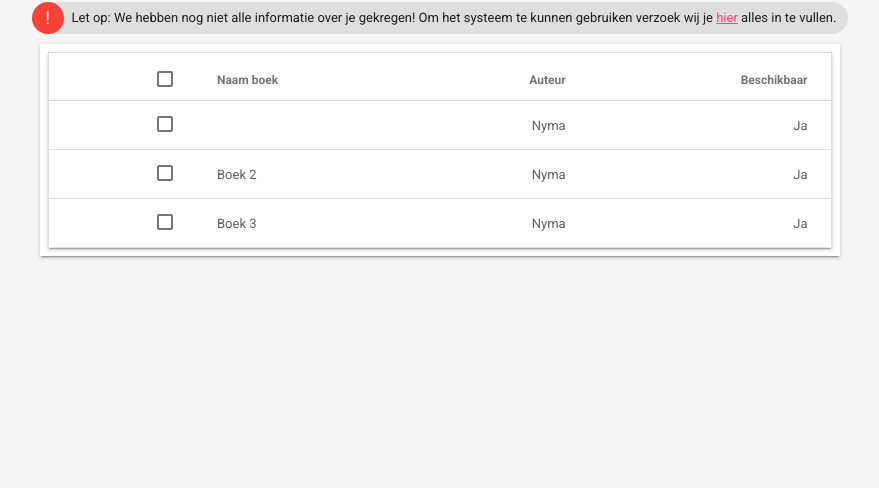
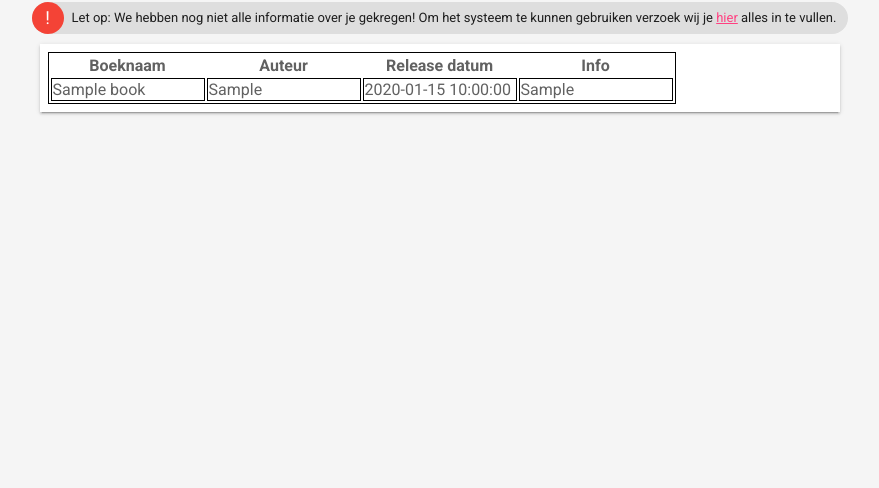
Before and after one commit to MustacheNL/BookOnShelf, a PHP site: page /booklist.php in a window 1280 px wide. Shown: the part 256-744 px from the top of the page, without its empty margins (200-1079 px from the left). Run offline with PHP 8.4, Linux system fonts and the light colour scheme; a user stored in the database is signed in; data comes from the database, SQL or seed files in the repository; tables that the repository leaves empty or names only in its code hold one stand-in row (values such as "Sample post"); data that the repository does not hold is empty.

Commit message:
Made the booklist working!

```diff
--- a/booklist.php
+++ b/booklist.php
@@ -1,6 +1,9 @@
 <?php
 require_once("classes/session.class.php");
 require_once('classes/user.class.php');
+$servername = "145.129.251.239";
+$username = "jurgen";
+$password = "1231234";
 $auth_user = new USER();
 $user_id = $_SESSION['user_session'];
 $stmt = $auth_user->runQuery("SELECT * FROM users WHERE user_id=:user_id");
@@ -17,9 +20,6 @@ if (isset($_POST['login'])) {
 } else {
     //No button pressed
 }
-
-
-
 ?>
 <html lang="en">
 <body class="mdl-demo mdl-color--grey-100 mdl-color-text--grey-700 mdl-base">
@@ -51,36 +51,51 @@ if (isset($_POST['login'])) {
         <main class="mdl-layout__content mdl-color--grey-100" style="display: block;">
             <div class="demo-charts mdl-color--white mdl-shadow--2dp mdl-cell mdl-cell--12-col mdl-grid">
                 <table class="mdl-data-table mdl-js-data-table mdl-data-table--selectable mdl-shadow--2dp" style="width: 100%">
+                <div id="boeken">
+                    <?php
+                    echo "<table style='border: solid 1px black;margin-bottom: 900px>'";
+                    echo "<tr><th>Boeknaam</th><th>Auteur</th><th>Release datum</th><th>Info</th></tr>";
+                    class TableRows extends RecursiveIteratorIterator
+                    {
+                        function __construct($it)
+                        {
+                            parent::__construct($it, self::LEAVES_ONLY);
+                        }
+                        function current() {
+                            return "<td style='width: 150px; border: 1px solid black;'>" . parent::current(). "</td>";
+                        }
 
-                    <?php
-                    $stmt = $auth_user->runQuery("SELECT name FROM books WHERE name=:bname");
-                    $stmt->execute(array(':bname'=>$bname));
-                    $stmt->fetch(PDO::FETCH_ASSOC);
-                    ?>
-                    <thead>
-                    <tr>
-                        <th class="mdl-data-table__cell--non-numeric">Naam boek</th>
-                        <th>Auteur</th>
-                        <th>Beschikbaar</th>
-                    </tr>
-                    </thead>
-                    <tbody>
-                    <tr>
-                        <td class="mdl-data-table__cell--non-numeric"><?php echo $bname; ?></td>
-                        <td>Nyma</td>
-                        <td>Ja</td>
-                    </tr>
-                    <tr>
-                        <td class="mdl-data-table__cell--non-numeric">Boek 2</td>
-                        <td>Nyma</td>
-                        <td>Ja</td>
-                    </tr>
-                    <tr>
-                        <td class="mdl-data-table__cell--non-numeric">Boek 3</td>
-                        <td>Nyma</td>
-                        <td>Ja</td>
-                    </tr>
-                    </tbody>
+                        function beginChildren() {
+                            echo "<tr>";
+                        }
+
+                        function endChildren() {
+                            echo "</tr>" . "\n";
+                        }
+
+                    }
+                    try {
+                        $conn = new PDO("mysql:host=$servername;dbname=bookonshelf", $username, $password);
+                        // set the PDO error mode to exception
+                        $conn->setAttribute(PDO::ATTR_ERRMODE, PDO::ERRMODE_EXCEPTION);
+                        echo "   ";
+                    }
+                    catch(PDOException $e)
+                    {
+                        echo "Connection failed: " . $e->getMessage();
+                    }
+                    try {
+                        $stmt = $conn->prepare("SELECT name, autor, releasedate, info FROM books");
+                        $stmt->execute();
+                        $result = $stmt->setFetchMode(PDO::FETCH_ASSOC);
+                        foreach(new TableRows(new RecursiveArrayIterator($stmt->fetchAll())) as $k=>$v) {
+                            echo $v ;
+                        }
+                    } catch(PDOException $e) {
+                        echo "Error: " . $e->getMessage();
+                    }
+                ?>
+                </div>
                 </table>
             </div>
         </main>
--- a/css/styles.css
+++ b/css/styles.css
@@ -13,7 +13,13 @@
  * See the License for the specific language governing permissions and
  * limitations under the License.
  */
-
+#boeken {
+  margin-bottom: 90%;
+  position: absolute;
+  display: block;
+  overflow: hidden;
+  z-index: 99;
+}
 html, body {
   font-family: 'Roboto', 'Helvetica', sans-serif;
   margin: 0;
```
